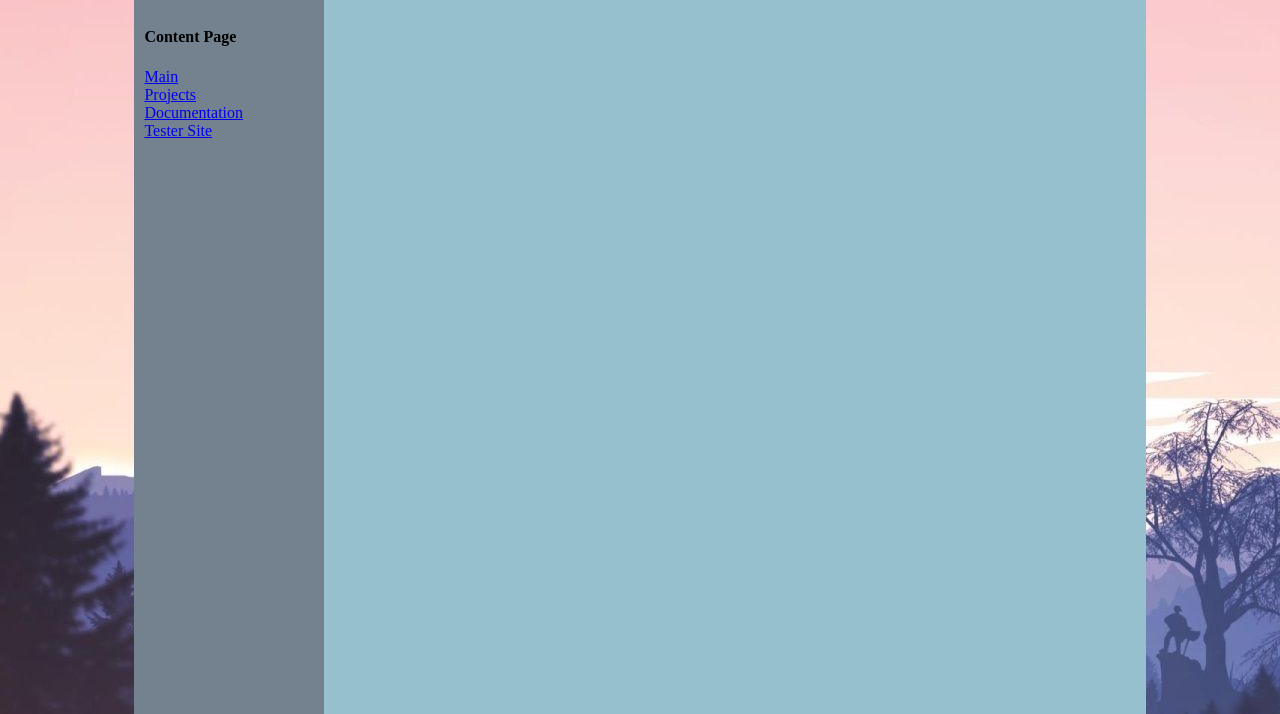
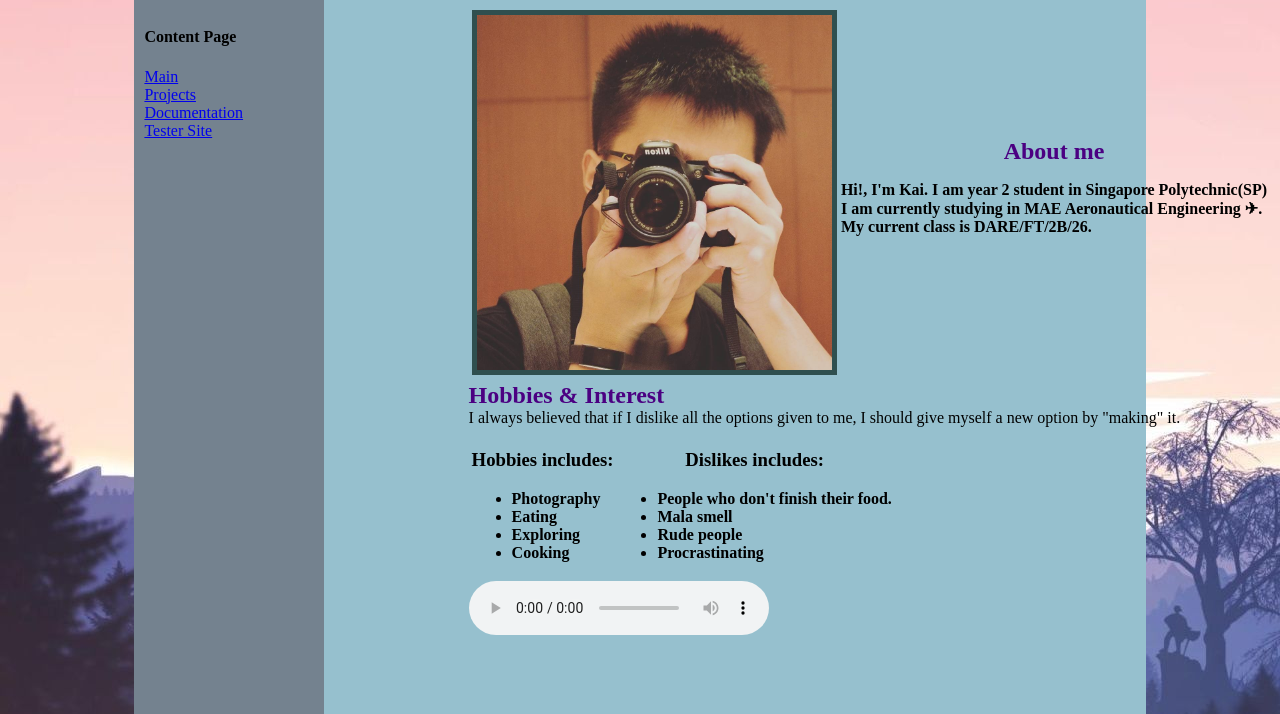
Before and after one commit to Ongjingkai/testt, a plain HTML site: page aboutme.html in a window 1280 px wide. Shown: the part 72-786 px from the top of the page. Drawn offline with Linux system fonts and the light colour scheme.

Commit message:
Update sitedesign.css

```diff
--- a/sitedesign.css
+++ b/sitedesign.css
@@ -15,7 +15,8 @@ padding:12px;
 }
 
 #content{
-margin: auto;
+position: absolute;
+right: 0px;
 padding: 10px;
 float:right;
 }
```
